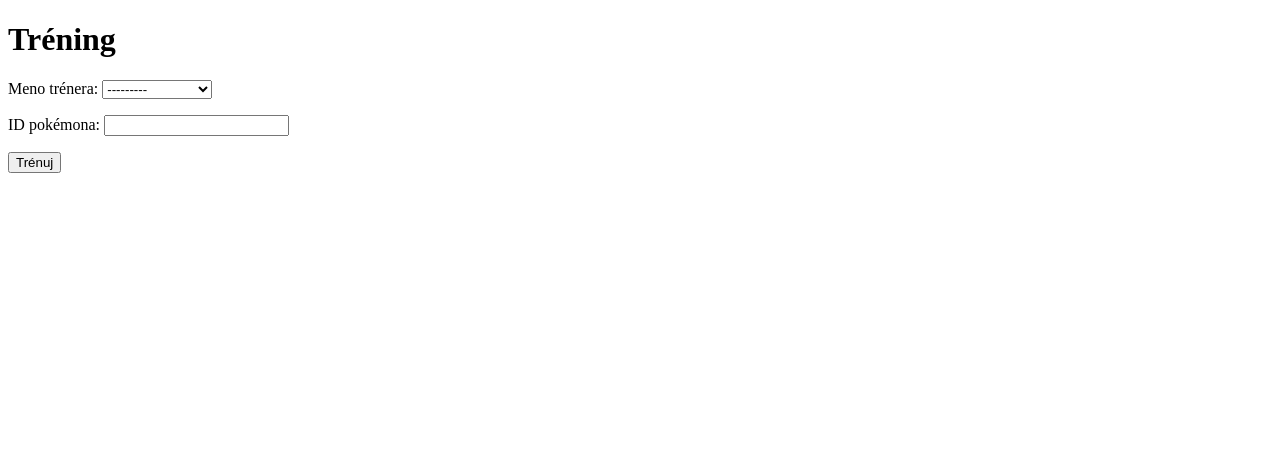
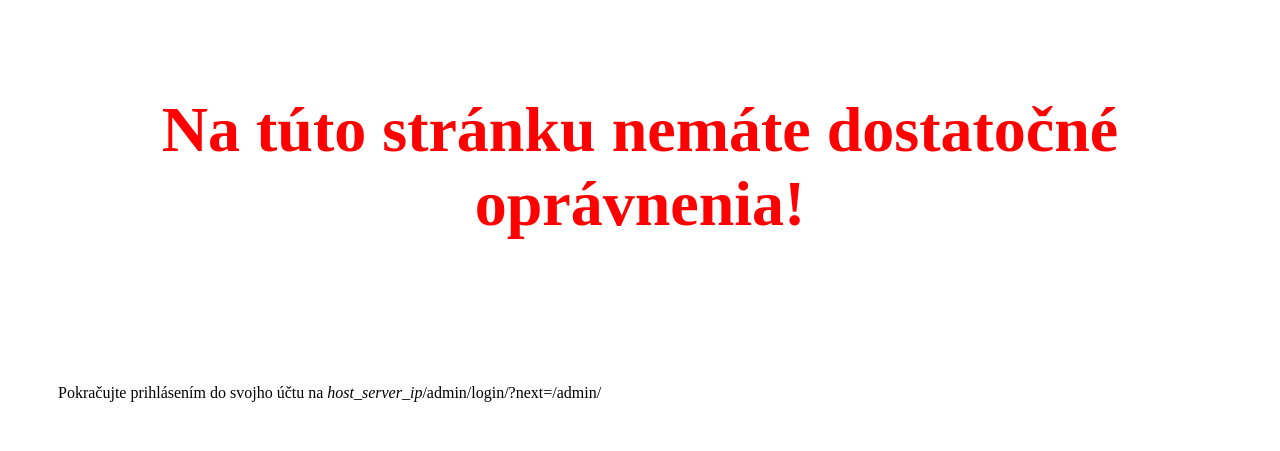
Before and after one commit to MartinStevko/matikGP, a Django app: page /pokemoni/trening in a window 1280 px wide. Shown: the top 451 px of the page. Run offline with Django 3.2, Linux system fonts and the light colour scheme; tables that the repository leaves empty hold one stand-in row (values such as "Sample post").

Commit message:
Zabezpecenie pred ucastnikmi

```diff
--- a/pokemoni/templates/pokemoni/trening.html
+++ b/pokemoni/templates/pokemoni/trening.html
@@ -1,9 +1,13 @@
+{% load staticfiles %}
+
 <!DOCTYPE html>
 <html>
 <head>
     <title>Tréning</title>
+    <link rel="stylesheet" href="{% static 'css/nedostatocne_opravnenia.css' %}">
 </head>
 <body>
+    {% if user.is_authenticated %}
         <h1>Tréning</h1>
         {% if error_message %}<strong>{{ error_message }}</strong>{% endif %}
         <form method="post">
@@ -11,5 +15,9 @@
             {{ form.as_p }}
             <input type="submit" value="Trénuj" />
         </form>
+    {% else %}
+        <h1 id="no">Na túto stránku nemáte dostatočné oprávnenia!</h1>
+        <div id="debug">Pokračujte prihlásením do svojho účtu na <em>host_server_ip</em>/admin/login/?next=/admin/</div>
+    {% endif %}
 </body>
 </html>
```
Lines whose indentation alone changed are shown as unchanged.
